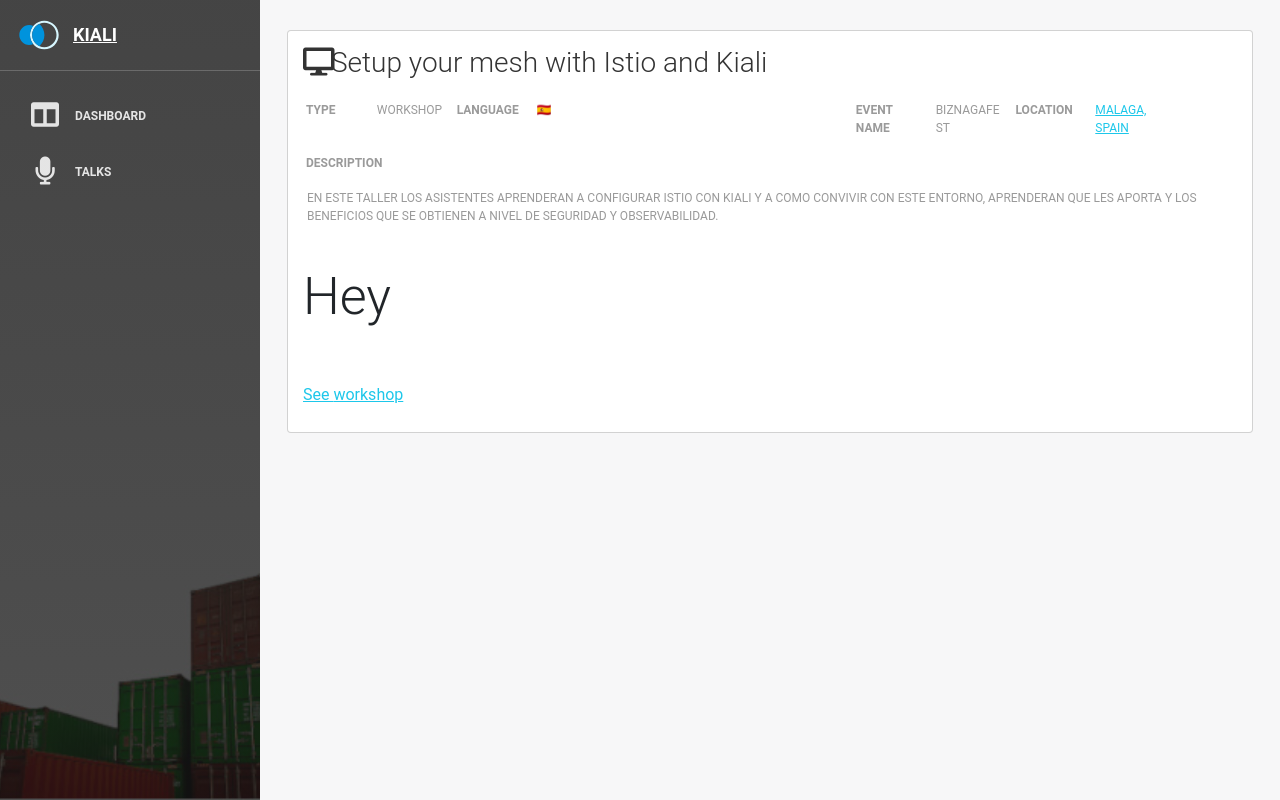
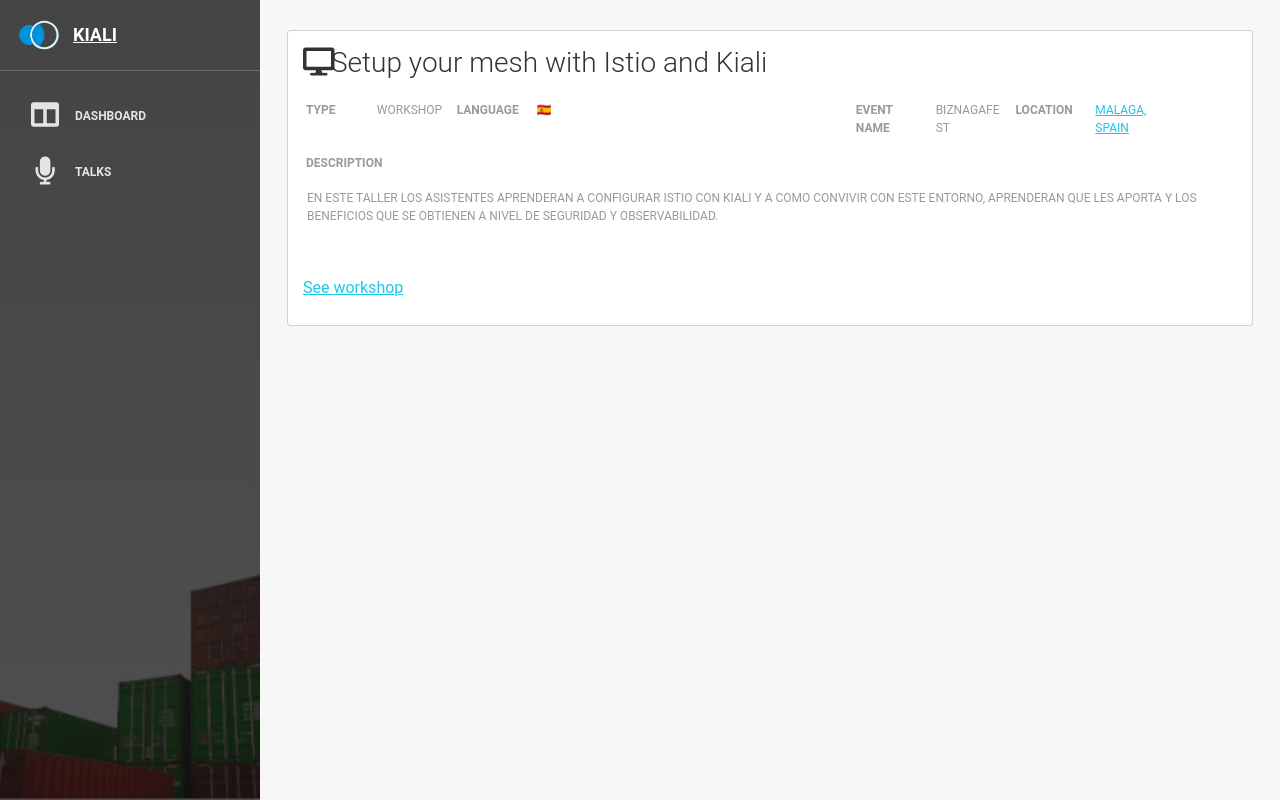
Before and after one commit to kiali/community, a React (Create React App) app in the folder website/: page /#/talk/145105813215 in a window 1280 px wide. Built offline with nearby package versions, Linux system fonts and the light colour scheme; no server answers.

Commit message:
remove default state in cotnent talkView

```diff
--- a/website/src/components/TalkView/TalkView.tsx
+++ b/website/src/components/TalkView/TalkView.tsx
@@ -3,7 +3,7 @@
 import ReactGoogleSlides from "react-google-slides";
 
 export const TalkView = (props: {type: string, link: string, path: string}) => {
-    const [content, setContent] = React.useState<string>("# Hey")
+    const [content, setContent] = React.useState<string>("")
 
     React.useEffect(() => {
         if(props.type === 'markdown'){
```
